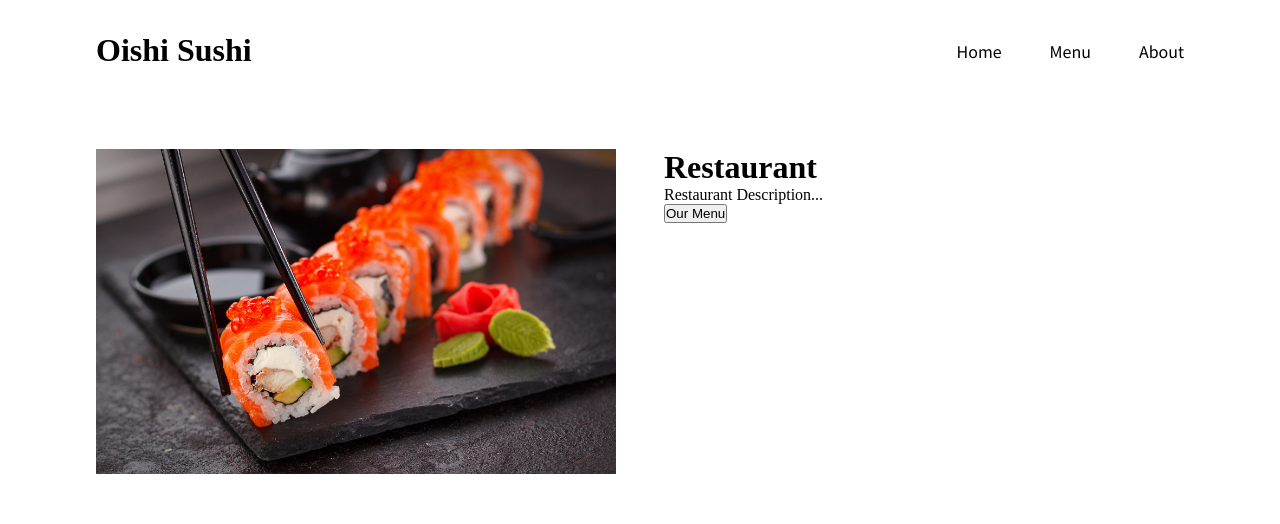
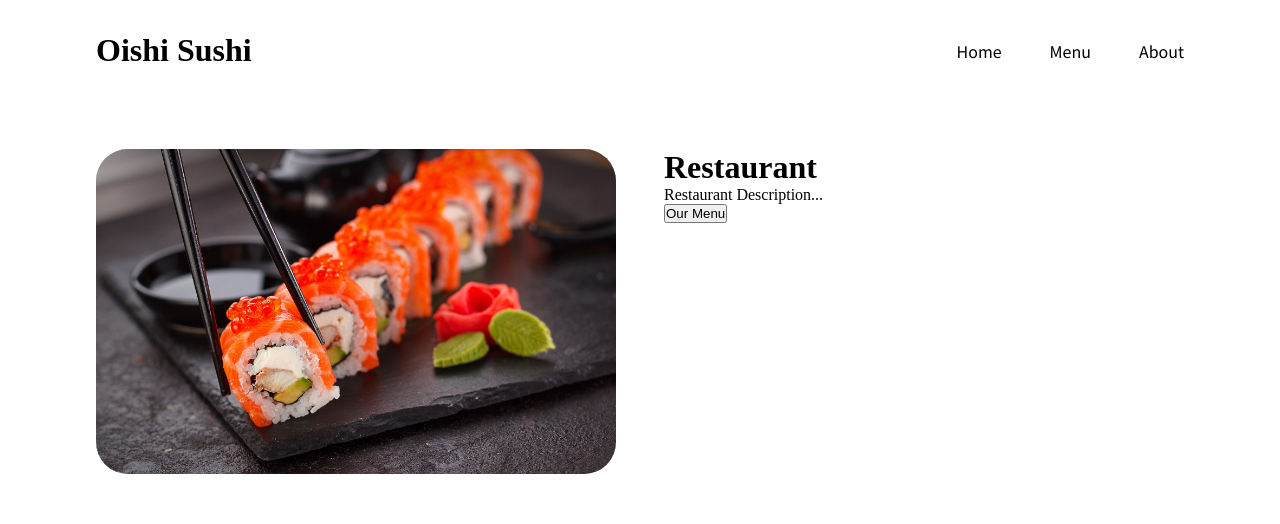
Before and after one commit to KimMillena/restaurant, a website built with webpack: page src/template.html in a window 1280 px wide. Shown: the top 524 px of the page. Built offline with nearby package versions, Linux system fonts and the light colour scheme.

Commit message:
Add border radius to hero image

```diff
--- a/src/styles.css
+++ b/src/styles.css
@@ -52,6 +52,8 @@ nav {
     padding: 3rem 6rem;
 }
 
+/* HERO SECTION STYLINGS */
+
 .hero-section {
     display: flex;
     flex-wrap: wrap;
@@ -63,6 +65,7 @@ nav {
     background-color: #C9C9C9;
     width: clamp(200px, 50%, 400px);
     height: auto;
+    border-radius: 2rem;
     object-fit: cover;
 }
 
```
